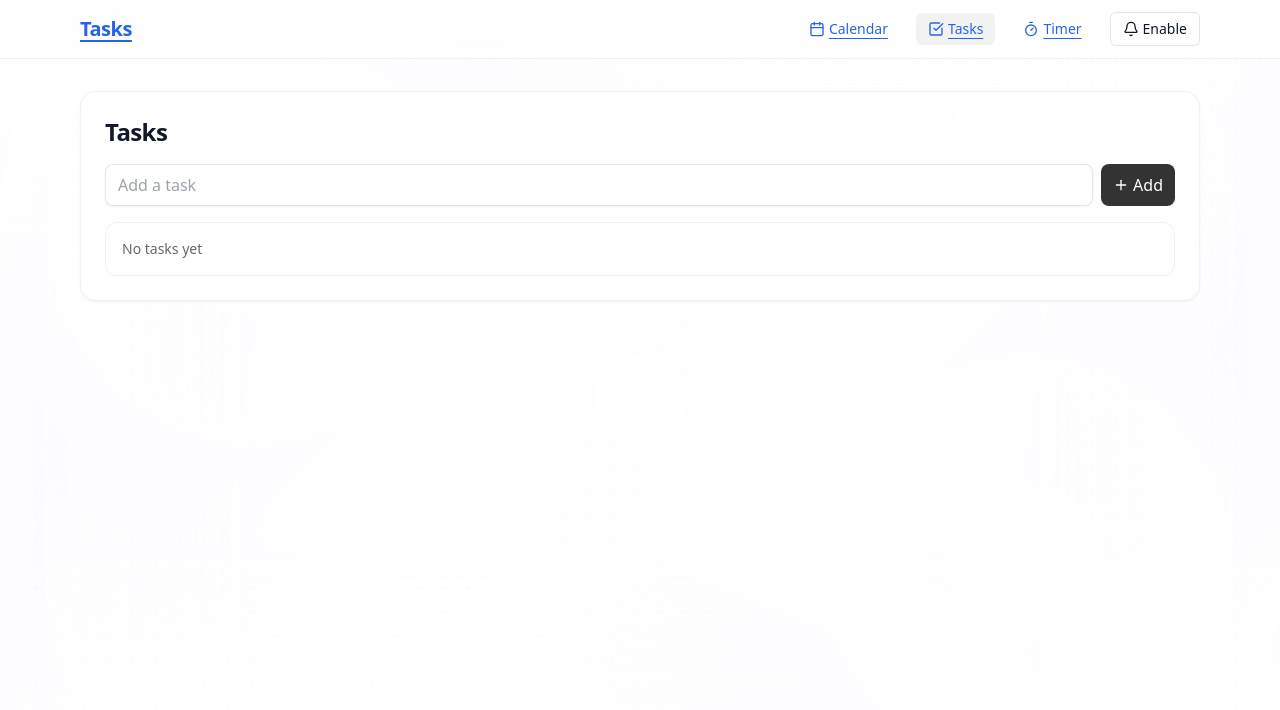
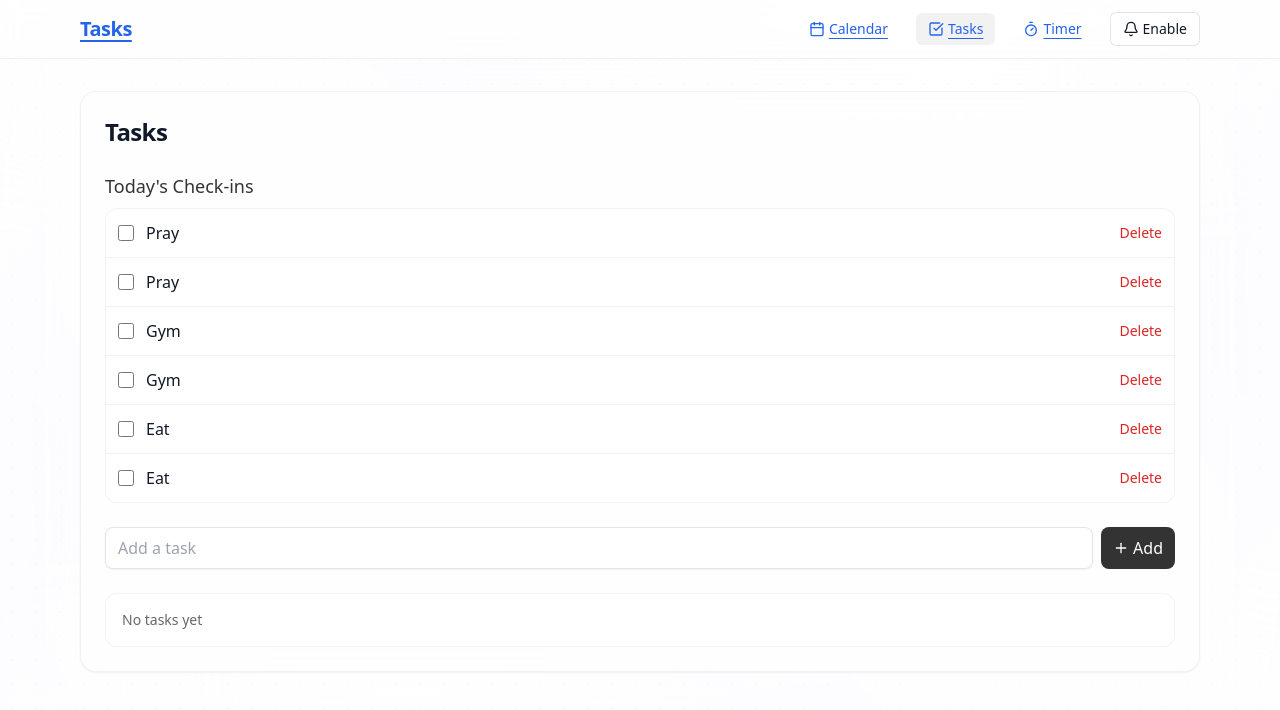
Before and after one commit to yarzadaryan/task-scheduler, a React (Vite) app in the folder web/: page /task-scheduler/tasks in a window 1280 px wide. Shown: the top 710 px of the page. Built offline with nearby package versions, Linux system fonts and the light colour scheme.

Commit message:
feat(tasks): add daily preset check-ins (Pray, Gym, Eat) and smaller home title

```diff
--- a/web/src/pages/Home.tsx
+++ b/web/src/pages/Home.tsx
@@ -10,7 +10,7 @@ export default function HomePage() {
 
       {/* Centered pulsating title */}
       <div className="relative min-h-screen flex flex-col items-center justify-center gap-8 px-4">
-        <h1 className="text-8xl md:text-9xl font-black tracking-tight animate-pulse text-black">
+        <h1 className="text-6xl md:text-7xl font-black tracking-tight animate-pulse text-black">
           Task Manager
         </h1>
         <Link
--- a/web/src/pages/Tasks.tsx
+++ b/web/src/pages/Tasks.tsx
@@ -1,6 +1,6 @@
-import { useState } from 'react'
+import { useMemo, useState } from 'react'
 import { PlusIcon } from 'lucide-react'
-import { useStore } from '../store'
+import { useStore, DAILY_PRESETS } from '../store'
 
 export default function TasksPage() {
   const tasks = useStore((s) => s.tasks)
@@ -8,6 +8,20 @@ export default function TasksPage() {
   const toggleTask = useStore((s) => s.toggleTask)
   const removeTask = useStore((s) => s.removeTask)
   const [title, setTitle] = useState('')
+
+  const { todayPresets, otherTasks } = useMemo(() => {
+    const d = new Date()
+    d.setHours(0, 0, 0, 0)
+    const start = d.getTime()
+    const end = start + 24 * 60 * 60 * 1000 - 1
+
+    const isToday = (ms?: number | null) => typeof ms === 'number' && ms >= start && ms <= end
+
+    const presetSet = new Set<string>(DAILY_PRESETS as unknown as string[])
+    const todays = tasks.filter((t) => presetSet.has(t.title) && isToday(t.dueAt ?? null))
+    const others = tasks.filter((t) => !(presetSet.has(t.title) && isToday(t.dueAt ?? null)))
+    return { todayPresets: todays, otherTasks: others }
+  }, [tasks])
 
   async function add() {
     const t = title.trim()
@@ -17,8 +31,32 @@ export default function TasksPage() {
   }
 
   return (
-    <div className="space-y-4">
+    <div className="space-y-6">
       <h1 className="text-2xl font-semibold tracking-tight">Tasks</h1>
+
+      {/* Today's Check-ins */}
+      <div className="space-y-2">
+        <h2 className="text-lg font-medium text-black/80">Today's Check-ins</h2>
+        <ul className="divide-y divide-black/5 rounded-xl border border-black/5 bg-white/60 backdrop-blur">
+          {todayPresets.length === 0 && (
+            <li className="p-4 text-sm text-black/60">No check-ins found for today</li>
+          )}
+          {todayPresets.map((t) => (
+            <li key={t.id} className="flex items-center justify-between p-3">
+              <label className="flex items-center gap-3">
+                <input
+                  type="checkbox"
+                  checked={!!t.completedAt}
+                  onChange={() => toggleTask(t.id)}
+                  className="h-4 w-4 rounded border-black/20 text-blue-600 focus:ring-blue-500/30"
+                />
+                <span className={t.completedAt ? 'line-through text-black/50' : ''}>{t.title}</span>
+              </label>
+              <button onClick={() => removeTask(t.id)} className="text-sm text-red-600 hover:text-red-700">Delete</button>
+            </li>
+          ))}
+        </ul>
+      </div>
 
       <div className="flex gap-2">
         <input
@@ -34,10 +72,10 @@ export default function TasksPage() {
       </div>
 
       <ul className="divide-y divide-black/5 rounded-xl border border-black/5 bg-white/60 backdrop-blur">
-        {tasks.length === 0 && (
+        {otherTasks.length === 0 && (
           <li className="p-4 text-sm text-black/60">No tasks yet</li>
         )}
-        {tasks.map((t) => (
+        {otherTasks.map((t) => (
           <li key={t.id} className="flex items-center justify-between p-3">
             <label className="flex items-center gap-3">
               <input
--- a/web/src/store.ts
+++ b/web/src/store.ts
@@ -2,6 +2,19 @@ import { create } from 'zustand'
 import { persist } from 'zustand/middleware'
 import type { CalEvent, Task, ID } from './types'
 import { deleteEvent, deleteTask, getAllEvents, getAllTasks, putEvent, putTask } from './data/db'
+
+export const DAILY_PRESETS = ['Pray', 'Gym', 'Eat'] as const
+
+function startOfToday() {
+  const d = new Date()
+  d.setHours(0, 0, 0, 0)
+  return d.getTime()
+}
+function endOfToday() {
+  const d = new Date()
+  d.setHours(23, 59, 59, 999)
+  return d.getTime()
+}
 
 interface State {
   loaded: boolean
@@ -26,6 +39,14 @@ export const useStore = create<State>()(
       async load() {
         const [tasks, events] = await Promise.all([getAllTasks(), getAllEvents()])
         set({ tasks, events, loaded: true })
+        const s = startOfToday()
+        const e = endOfToday()
+        for (const title of DAILY_PRESETS) {
+          const exists = get().tasks.some((t) => t.title === title && (t.dueAt ?? 0) >= s && (t.dueAt ?? 0) <= e)
+          if (!exists) {
+            await get().addTask({ title, dueAt: s })
+          }
+        }
       },
       async addTask(t) {
         const now = Date.now()
```
